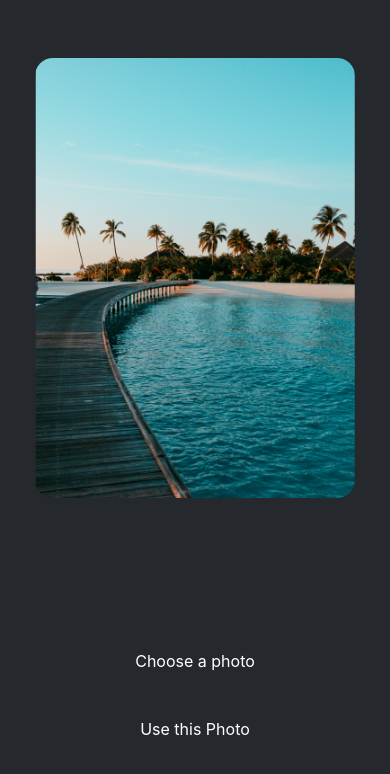
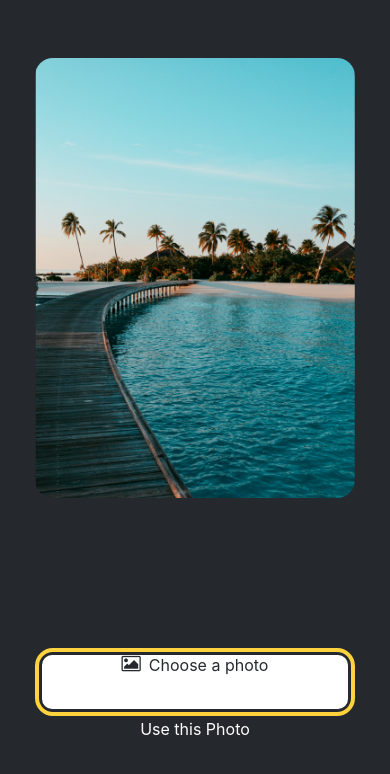
Before and after one commit to kiyimba1/StickerSmash, a React Native app: screen / in a window 390 px wide. Shown: the top 774 px of the page. Built offline with nearby package versions, Linux system fonts and the light colour scheme.

Commit message:
Added theming to buttons

```diff
--- a/App.js
+++ b/App.js
@@ -12,7 +12,7 @@
        <ImageViewer placeholderImageSource={PlaceholderImage} />
       </View>
       <View style={styles.footerContainer}>
-        <Button label="Choose a photo" />
+        <Button theme="primary" label="Choose a photo" />
         <Button label="Use this Photo" />
       </View>
       <StatusBar style="auto" />
--- a/components/Button.js
+++ b/components/Button.js
@@ -1,6 +1,22 @@
 import { Pressable, View, StyleSheet, Text } from "react-native";
+import  FontAwesome  from "@expo/vector-icons/FontAwesome";
 
-export default function Button({label}){
+export default function Button({label, theme}){
+    if (theme === "primary"){
+        return (
+            <View style={[styles.buttonContainer, {borderWidth: 4, borderColor: "#ffd33d", borderRadius: 18}]}>
+                <Pressable style={[styles.button, {backgroundColor: '#fff'}]} onPress={() => alert('You pressed a button.')}>
+                    <FontAwesome
+                        name="picture-o"
+                        size={18}
+                        color="#25292e"
+                        style={styles.buttonIcon}
+                    />
+                    <Text style={[styles.buttonLabel, {color:"#25292e"}]}>{label}</Text>
+                </Pressable>
+            </View>
+        )
+    }
     return (
         <View style={styles.buttonContainer}>
             <Pressable style={styles.button} onPress={() => alert('You pressed a button.')}>
--- a/package.json
+++ b/package.json
@@ -13,7 +13,8 @@
     "expo-status-bar": "~1.12.1",
     "react": "18.2.0",
     "react-native": "0.74.5",
-    "@expo/vector-icons": "^14.0.2"
+    "@expo/vector-icons": "^14.0.2",
+    "expo-image-picker": "~15.0.7"
   },
   "devDependencies": {
     "@babel/core": "^7.20.0"
```
Also changed, not shown: 1 other file (tests, documents, lock files or other folders).
